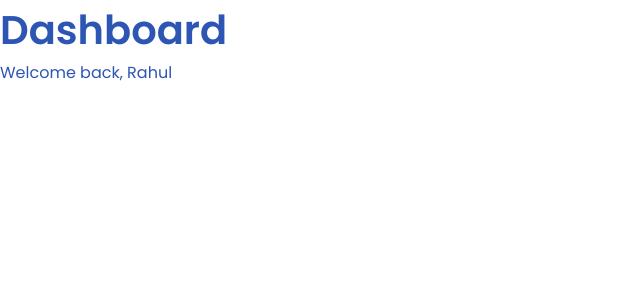
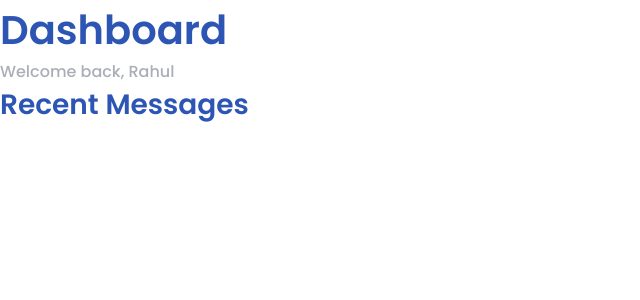
Before and after one commit to prableen14/Business-1-Alchimetis, a React (Create React App) app: page / in a window 1280 px wide. Shown: the top 300 px of the page, without its empty margins (0-640 px from the left). Built offline with nearby package versions, Linux system fonts and the light colour scheme.

Commit message:
title atom update

```diff
--- a/src/atoms/Title/style.scss
+++ b/src/atoms/Title/style.scss
@@ -1,5 +1,21 @@
 @import "../../index.scss";
-.large {
-  font-size: 40px;
-  font-weight: $bold-6;
+.title {
+  .main-title {
+    color: $primary-blue;
+    font-weight: $bold-6;
+    &.large {
+      font-size: 40px;
+      line-height: 60px;
+    }
+    &.medium {
+      font-size: 28px;
+      line-height: 42px;
+    }
+  }
+  .subtitle {
+    color: $secondary-grey;
+    font-size: 16px;
+    font-weight: $bold-5;
+    line-height: 24px;
+  }
 }
--- a/src/atoms/Title/title.js
+++ b/src/atoms/Title/title.js
@@ -2,9 +2,9 @@ import React from "react";
 import "./style.scss";
 const Title = (props) => {
   return (
-    <div>
-      <div className={`title ${props?.size}`}>{props?.title}</div>
-      <div>{props?.subtitle}</div>
+    <div className='title'>
+      <div className={`main-title ${props?.size}`}>{props?.title}</div>
+      <div className='subtitle'>{props?.subtitle}</div>
     </div>
   );
 };
--- a/src/components/Dashboard/dashboard.js
+++ b/src/components/Dashboard/dashboard.js
@@ -5,6 +5,7 @@ const Dashboard = (props) => {
   return (
     <div>
       <Title title='Dashboard' size='large' subtitle={"Welcome back, Rahul"} />
+      <Title title='Recent Messages' size='medium' />
     </div>
   );
 };
--- a/src/index.scss
+++ b/src/index.scss
@@ -20,3 +20,12 @@ code {
   font-family: source-code-pro, Menlo, Monaco, Consolas, "Courier New",
     monospace;
 }
+
+h,
+h2,
+h3,
+h4,
+h5,
+div {
+  padding: 0;
+}
```
